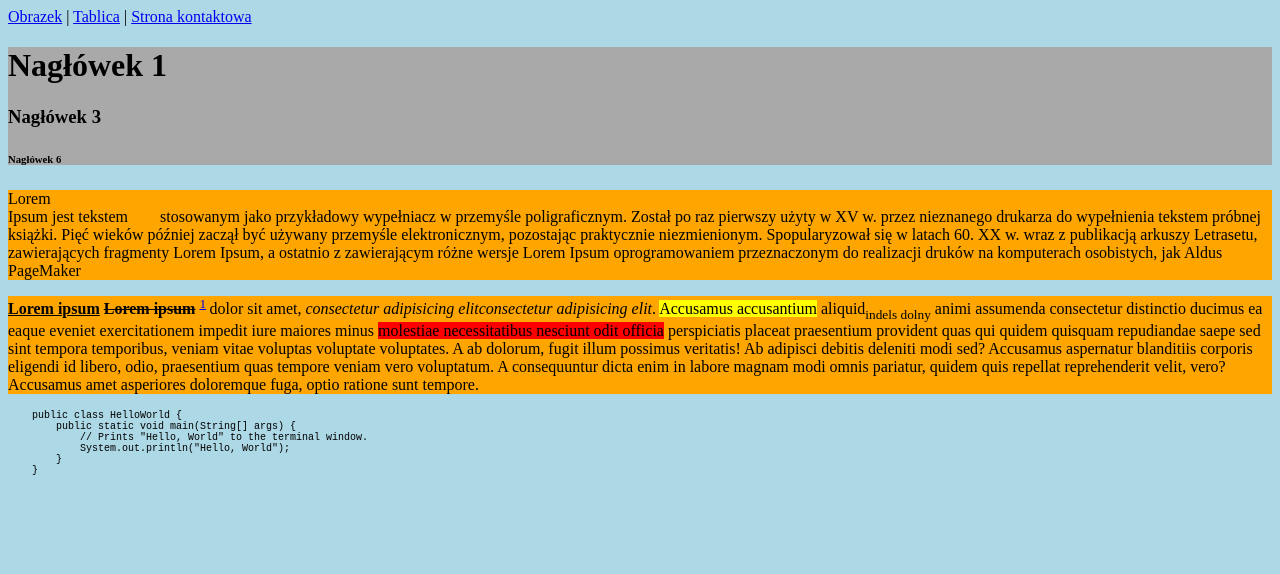
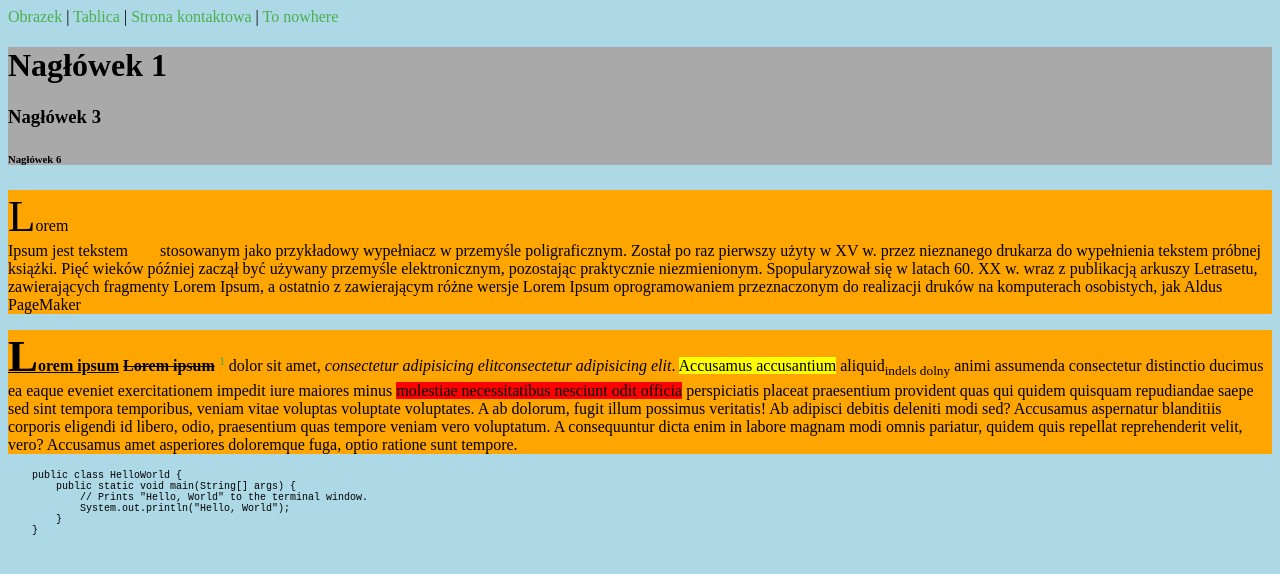
Before and after one commit to javaLub-15/html-css-javascript, a plain HTML site: page index.html in a window 1280 px wide. Drawn offline with Linux system fonts and the light colour scheme.

Commit message:
zadanie 10

```diff
--- a/css/style.css
+++ b/css/style.css
@@ -27,3 +27,33 @@ img {
     right: 450px;
     visibility: visible;
 }
+
+a {
+    text-decoration: none;
+}
+
+a:link {
+    color: #4CAF50;
+}
+
+a:visited {
+    color: #a1a1a1;
+}
+
+a:active {
+    color: #cbcbcb;
+}
+
+a:hover {
+    margin-top: 5px;
+    margin-left: 2px;
+    font-weight: bold;
+}
+
+p:first-letter {
+    font-size: 45px;
+}
+
+li:nth-child(2) {
+    background-color: red;
+}
--- a/index.html
+++ b/index.html
@@ -12,8 +12,10 @@
 <nav>
     <a href="image.html">Obrazek</a> |
     <a href="table.html">Tablica</a> |
-    <a href="contact.html">Strona kontaktowa</a>
+    <a href="contact.html">Strona kontaktowa</a> |
+    <a href="toNowhere.html">To nowhere</a>
 </nav>
+
 <div style="background-color: darkgray">
     <h1>Nagłówek 1</h1>
     <h3>Nagłówek 3</h3>
```
Also changed, not shown: 1 other file.
